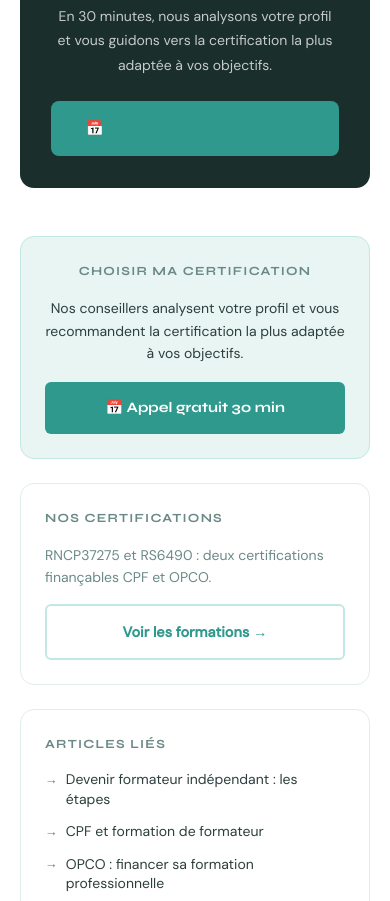
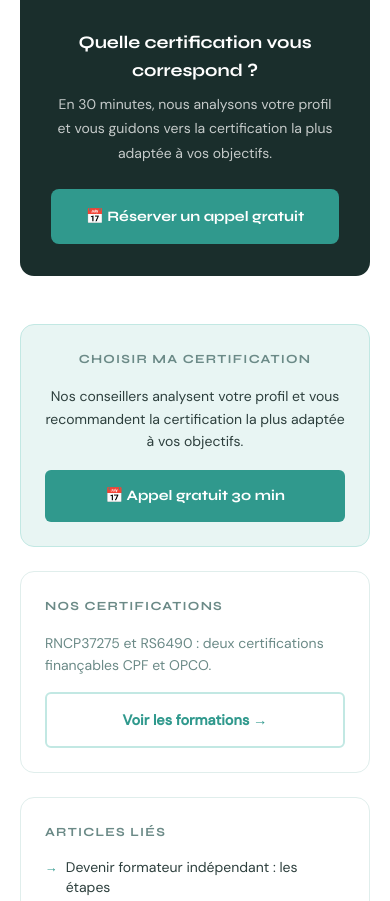
Before and after one commit to optiforma95-cyber/opti-forma-site, a website: page blog/rncp-vs-rs.html in a window 390 px wide. Shown: the part 5389-6290 px from the top of the page. Drawn offline with Linux system fonts and the light colour scheme.

Commit message:
Fix blog : hero coupé + bouton Calendly invisible

```diff
--- a/css/style.css
+++ b/css/style.css
@@ -2500,7 +2500,7 @@ footer {
 .article-wrapper {
   max-width: 1280px;
   margin: 0 auto;
-  padding: 3rem 5rem 5rem;
+  padding: 8rem 5rem 5rem;
   display: grid;
   grid-template-columns: 1fr 300px;
   gap: 3rem;
@@ -2599,8 +2599,12 @@ footer {
   margin-bottom: 0.35rem;
 }
 .article-content strong { color: var(--dark); font-weight: 600; }
-.article-content a { color: var(--teal); text-decoration: underline; text-underline-offset: 3px; }
-.article-content a:hover { color: var(--teal-dark); }
+.article-content a:not([class*="btn"]) { color: var(--teal); text-decoration: underline; text-underline-offset: 3px; }
+.article-content a:not([class*="btn"]):hover { color: var(--teal-dark); }
+.article-content .btn-primary,
+.article-content .btn-teal,
+.article-sidebar .btn-primary,
+.article-sidebar .btn-teal { color: var(--white); text-decoration: none; }
 .article-highlight {
   background: var(--teal-light);
   border: 1px solid var(--teal-mid);
@@ -2698,7 +2702,7 @@ footer {
   .blog-grid { grid-template-columns: repeat(2, 1fr); }
   .article-wrapper {
     grid-template-columns: 1fr;
-    padding: 2rem 2rem 3.5rem;
+    padding: 8rem 2rem 3.5rem;
   }
   .article-sidebar { position: static; }
   .article-cta { justify-content: center; text-align: center; }
@@ -2706,5 +2710,5 @@ footer {
 @media (max-width: 640px) {
   .blog-section { padding: 2rem 1.25rem; }
   .blog-grid { grid-template-columns: 1fr; }
-  .article-wrapper { padding: 1.5rem 1.25rem 2.5rem; }
-}
+  .article-wrapper { padding: 7rem 1.25rem 2.5rem; }
+}
```
